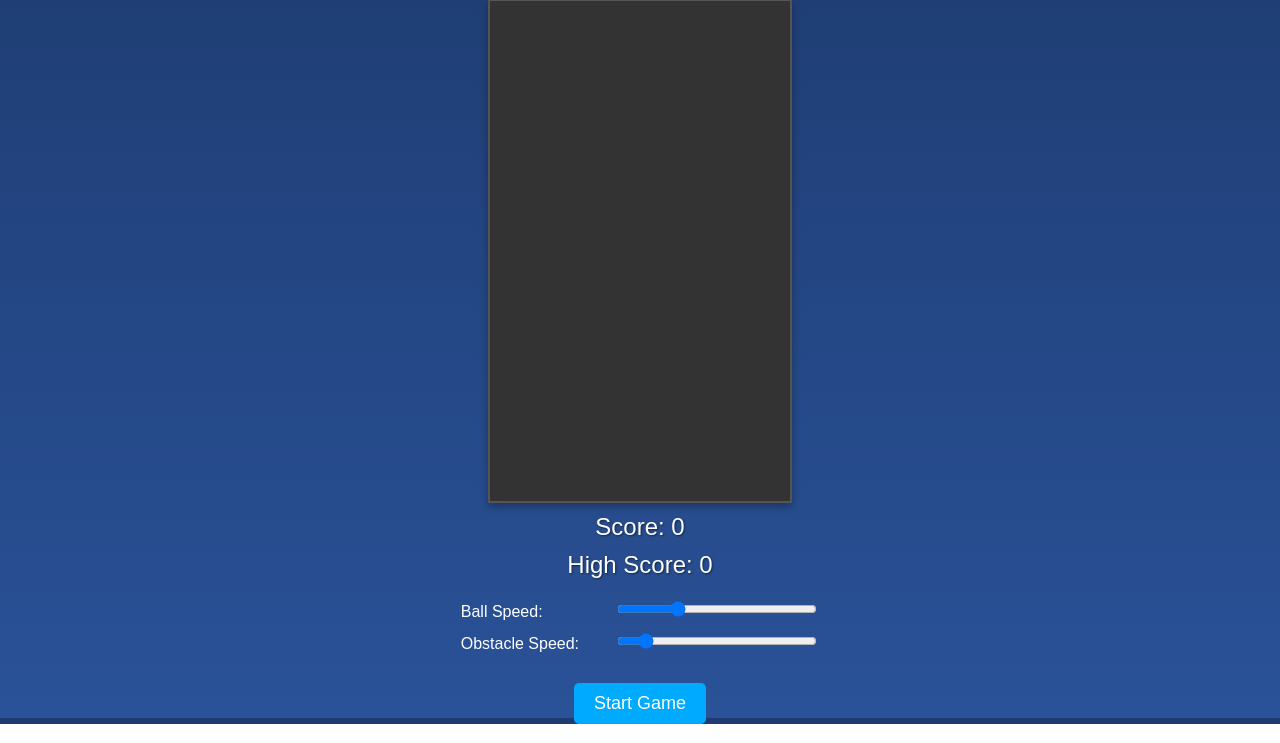
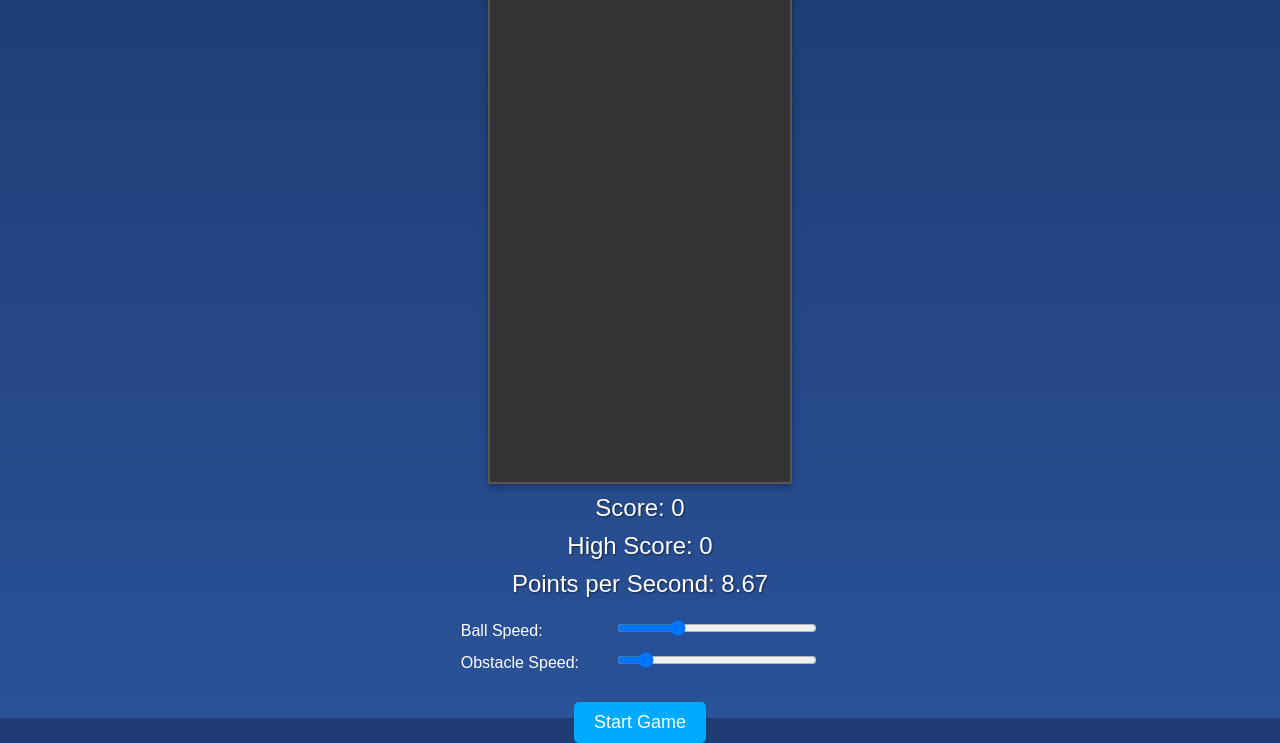
Before and after one commit to sgottabesgit/Gravity-Dodge, a website: page www/index.html in a window 1280 px wide. Shown: the part 82-825 px from the top of the page. Drawn offline with Linux system fonts and the light colour scheme.

Commit message:
points per second

```diff
--- a/www/index.html
+++ b/www/index.html
@@ -34,7 +34,8 @@
         }
 
         #score,
-        #highScore {
+        #highScore,
+        #pointsPerSecond {
             font-size: 24px;
             margin-top: 10px;
             text-shadow: 1px 1px 2px rgba(0, 0, 0, 0.5);
@@ -113,6 +114,7 @@
                 highScore = parseFloat(localStorage.getItem('highScore'));
                 document.getElementById('highScore').innerText = "High Score: " + Math.round(highScore);
             }
+            updatePointsPerSecond();
         }
 
         function getValues(event) {
@@ -212,10 +214,17 @@
 
         function updateBallSpeed(event) {
             ballSpeed = parseFloat(event.target.value);
+            updatePointsPerSecond();
         }
 
         function updateObstacleSpeed(event) {
             obstacleSpeed = parseFloat(event.target.value);
+            updatePointsPerSecond();
+        }
+
+        function updatePointsPerSecond() {
+            let pointsPerSecond = (10 / ballSpeed) + obstacleSpeed;
+            document.getElementById('pointsPerSecond').innerText = "Points per Second: " + pointsPerSecond.toFixed(2);
         }
 
     </script>
@@ -226,6 +235,7 @@
     <canvas id="gameCanvas" width="300" height="500"></canvas>
     <div id="score">Score: 0</div>
     <div id="highScore">High Score: 0</div>
+    <div id="pointsPerSecond">Points per Second: 0.00</div>
     <div class="controls">
         <div class="slider-container">
             <span class="slider-label">Ball Speed:</span>
```
